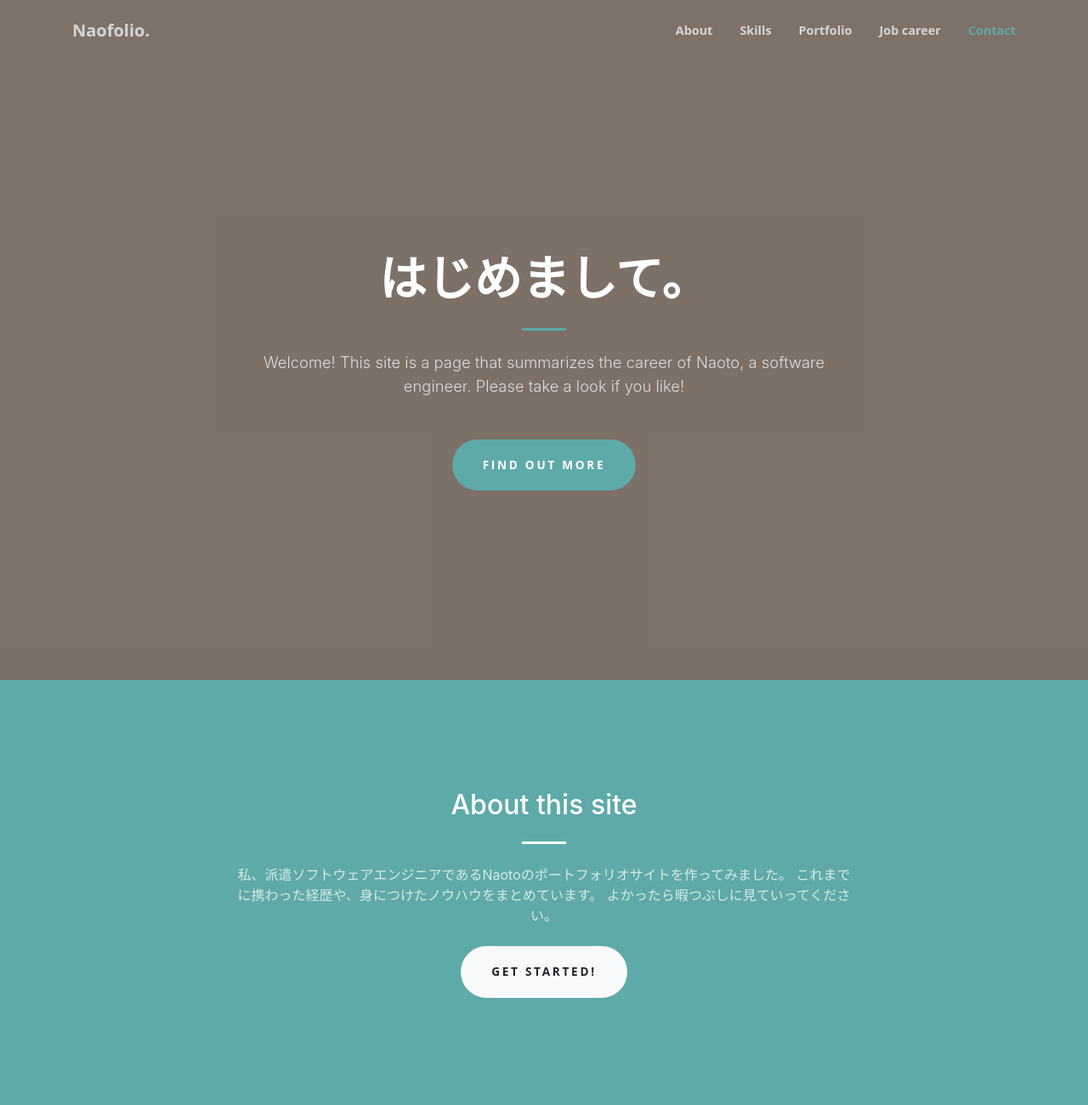
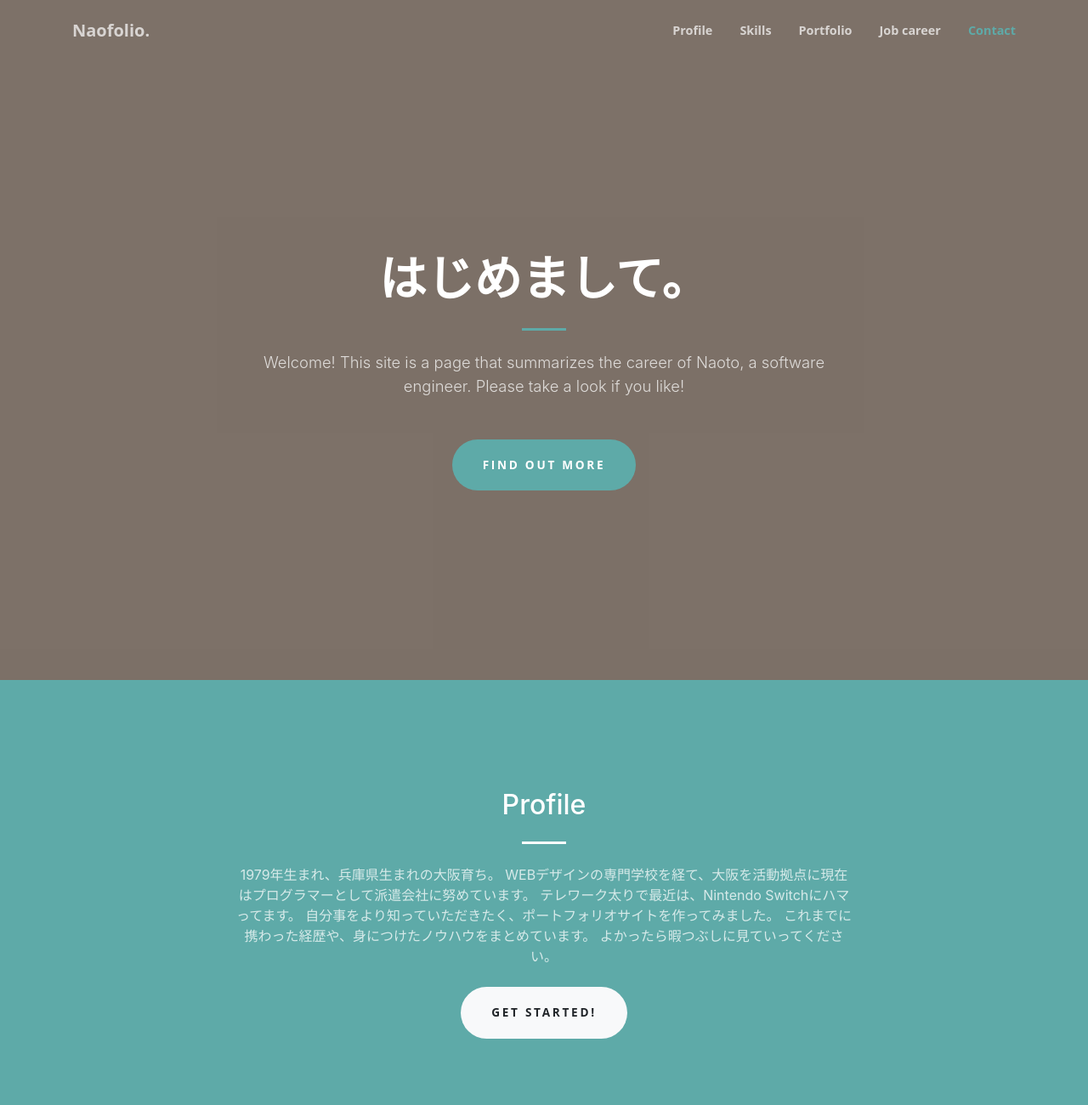
Before and after one commit to an-ony-mous/portfolio, a plain HTML site: page index.html in a window 1280 px wide. Shown: the top 1300 px of the page at 85% size. Drawn offline with nearby package versions, Linux system fonts and the light colour scheme.

Commit message:
add profile

```diff
--- a/index.html
+++ b/index.html
@@ -24,7 +24,7 @@
             </button>
             <div class="collapse navbar-collapse" id="navbarResponsive">
                 <ul class="navbar-nav ml-auto my-2 my-lg-0">
-                    <li class="nav-item"><a class="nav-link js-scroll-trigger" href="#about">About</a></li>
+                    <li class="nav-item"><a class="nav-link js-scroll-trigger" href="#profile">Profile</a></li>
                     <li class="nav-item"><a class="nav-link js-scroll-trigger" href="#skills">Skills</a></li>
                     <li class="nav-item"><a class="nav-link js-scroll-trigger" href="#portfolio">Portfolio</a></li>
                     <li class="nav-item"><a class="nav-link js-scroll-trigger" href="#career">Job career</a></li>
@@ -49,22 +49,25 @@
                         This site is a page that summarizes the career of Naoto, a software engineer.
                         Please take a look if you like!
                     </p>
-                    <a class="btn btn-primary btn-xl js-scroll-trigger" href="#about">Find Out More</a>
+                    <a class="btn btn-primary btn-xl js-scroll-trigger" href="#profile">Find Out More</a>
                 </div>
             </div>
         </div>
     </header>
-    <!-- About-->
-    <section class="page-section bg-primary" id="about">
+    <!-- Profile -->
+    <section class="page-section bg-primary" id="profile">
         <div class="container">
             <div class="row justify-content-center">
                 <div class="col-lg-8 text-center">
-                    <h2 class="text-white mt-0">About this site</h2>
+                    <h2 class="text-white mt-0">Profile</h2>
                     <hr class="divider light my-4" />
                 </div>
                 <div class="col-lg-8 text-center">
                     <p class="text-white-75 mb-4">
-                        私、派遣ソフトウェアエンジニアであるNaotoのポートフォリオサイトを作ってみました。
+                        1979年生まれ、兵庫県生まれの大阪育ち。
+                        WEBデザインの専門学校を経て、大阪を活動拠点に現在はプログラマーとして派遣会社に努めています。
+                        テレワーク太りで最近は、Nintendo Switchにハマってます。
+                        自分事をより知っていただきたく、ポートフォリオサイトを作ってみました。
                         これまでに携わった経歴や、身につけたノウハウをまとめています。
                         よかったら暇つぶしに見ていってください。
                     </p>
@@ -347,7 +350,7 @@
                     </a>
                 </div>
                 <div class="col-lg-6 col-sm-6 text-center mb-5">
-                    <a class="portfolio-box text-black-50 text-decoration-none" href="#">
+                    <a class="portfolio-box text-black-50 text-decoration-none" href="https://github.com/an-ony-mous/selenium-edge-example">
                         <i class="fab fa-github fa-5x"></i>
                         <div class="project-category">Seleniumでスクレイピング</div>
                         <div class="project-name">Seleniumの使い方とか</div>
```
